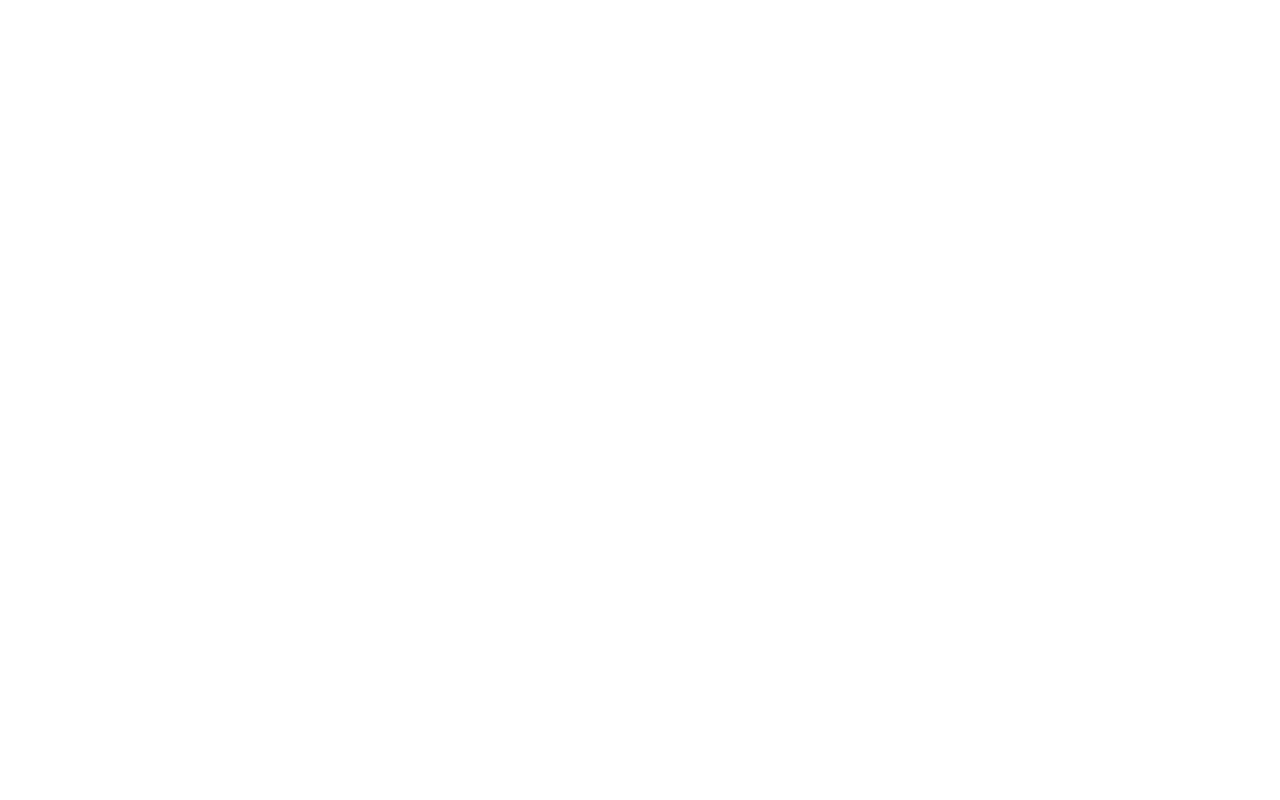
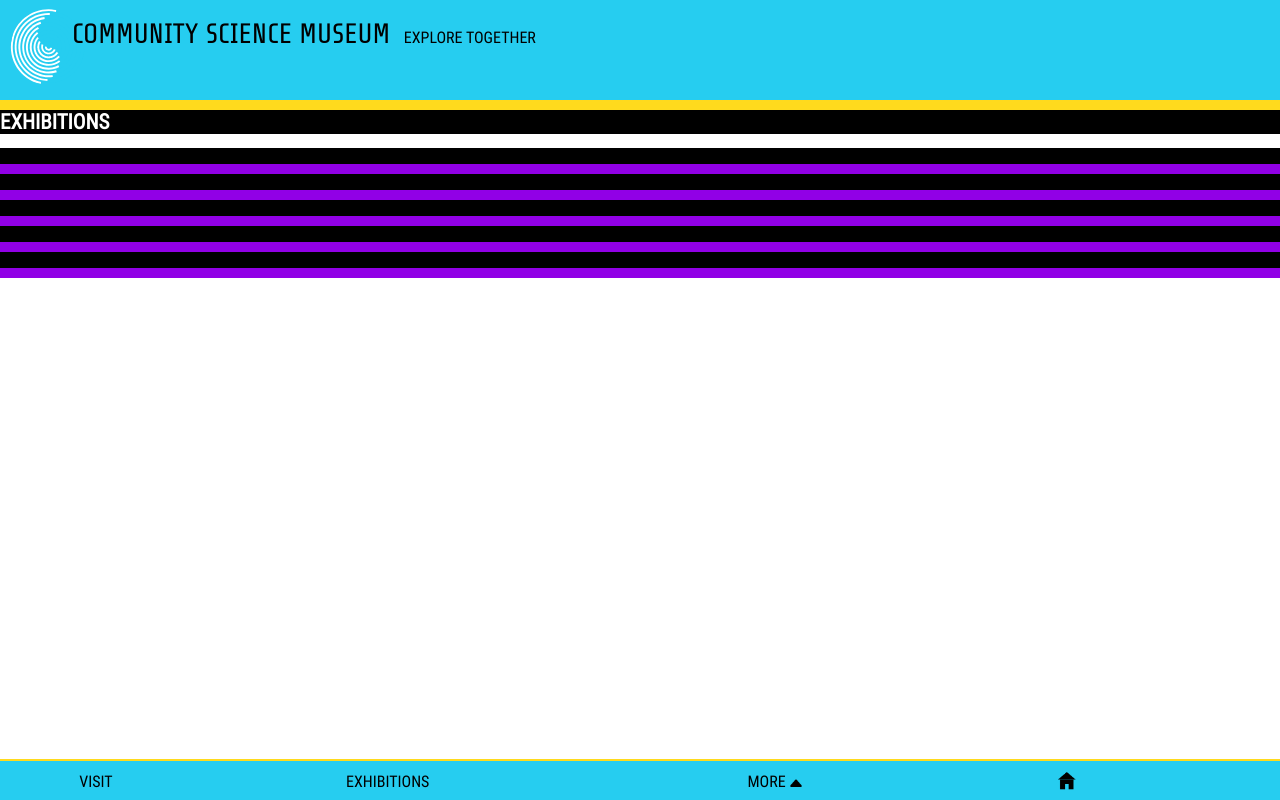
Before and after one commit to Jimbo-Farmer/community-science-museum, a plain HTML site: page root/exhibitions.html in a window 1280 px wide. Drawn offline with Linux system fonts and the light colour scheme.

Commit message:
work started on exhibitions

```diff
--- a/root/exhibitions.html
+++ b/root/exhibitions.html
@@ -4,9 +4,52 @@
     <meta charset="UTF-8">
     <meta http-equiv="X-UA-Compatible" content="IE=edge">
     <meta name="viewport" content="width=device-width, initial-scale=1.0">
-    <title>Document</title>
+    <meta name="description" content="Find out more about our exhibitions at the Community Science Museum">
+    <title>Community Science Museum - Exhibitions</title>
+    <link rel="stylesheet" href="stylesheets/global.css">
+    <link rel="stylesheet" href="stylesheets/exhibitions.css">
+    <link rel="stylesheet" href="stylesheets/media.css">
 </head>
 <body>
+    <header>
+        <a href="index.html" id="logo"><img src="icons/logo.png" alt="Spiral-esque community science museum logo"></a>
+        <p id="title">community science museum</p>
+        <p id="sub-title">explore together</p>
+        <nav>
+            <a class="permanent narrow" href="visit.html">visit</a>
+            <a class="hidden expandable" id="events" href="events.html">events</a>
+            <a class="permanent" href="exhibitions.html">exhibitions</a>
+            <a class="hidden expandable" id="involved" href="get_involved.html">get involved</a>
+            <a class="hidden expandable" id="contact" href="contact.html">contact</a>
+            <button class="expand permanent">MORE <img class="up" src="icons/expand_arrow.png" alt="arrow to expand nav menu"></button>
+            <a class="permanent narrow" href="index.html"><img id="home" src="icons/home.png" alt="home icon"></a>
+        </nav>
+    </header>
+    <main>
+        <div class="page-header">
+            <h1>exhibitions</h1>
+        </div>
+
+        <article class="info-text" id="cosmology">
+
+        </article>
+        <article class="info-text" id="evolution">
+
+        </article>
+        <article class="info-text" id="robotics">
+
+        </article>
+        <article class="info-text" id="biology">
+
+        </article>
+        <article class="info-text" id="ecology">
+
+        </article>
+
+
+    </main>
 
 </body>
+<script src="javascript/logic.js"></script>
+
 </html>
--- a/root/stylesheets/global.css
+++ b/root/stylesheets/global.css
@@ -13,6 +13,7 @@ header {
     width: 100%;
     min-height: 100px;
     position: relative;
+    border-bottom: solid 10px var(--yellow);
 }
 
 #logo {
@@ -109,26 +110,30 @@ nav {
 }
 
 /* ------------------------------main styling-------------------------------- */
+main {
+    color: white;
+}
 
 article {
     background-color: black;
-    color: white;
-    padding: 0;
-    border-bottom: 10px solid var(--yellow);
+    border-bottom: 10px solid var(--purple);
 }
 
 h2, h1 {
     text-transform: uppercase;
     margin-top: 0%;
-    font-size: var(--large-text);
-}
-a {
-    color: var(--blue);
 }
 
 h1 {
-    float: left;
-    margin: 0 5px 0 0;
+    font-size: var(--large-text);
+}
+
+h2 {
+    font-size: var(--medium-text);
+}
+
+a {
+    color: var(--blue);
 }
 
 p {
@@ -137,6 +142,10 @@ p {
 
 p span {
     color: var(--yellow);
+}
+
+.page-header {
+    background-color: black;
 }
 
 .hours {
--- a/root/stylesheets/index.css
+++ b/root/stylesheets/index.css
@@ -1,7 +1,6 @@
 #events-home p {
-    margin: 4px 0;
+    margin: 4px 0;              /*slightly reduce spacing between paragraphs*/
 }
-
 
 #welcome p:first-of-type {
     margin-top: 0.1125em;       /*to get the h1 in line with rest of paragraph*/
@@ -20,5 +19,14 @@
 }
 
 #class-experiment {
-    font-size: 0;           /* fix to remove whitespace that appeared below image.
+    font-size: 0;           /* fix to remove whitespace that appeared below image.  */
 }
+
+article {
+    border-bottom: 10px solid var(--yellow);
+}
+
+h1 {
+    float: left;
+    margin: 0 5px 0 0;
+}
```
Also changed, not shown: root/stylesheets/exhibitions.css (added).
